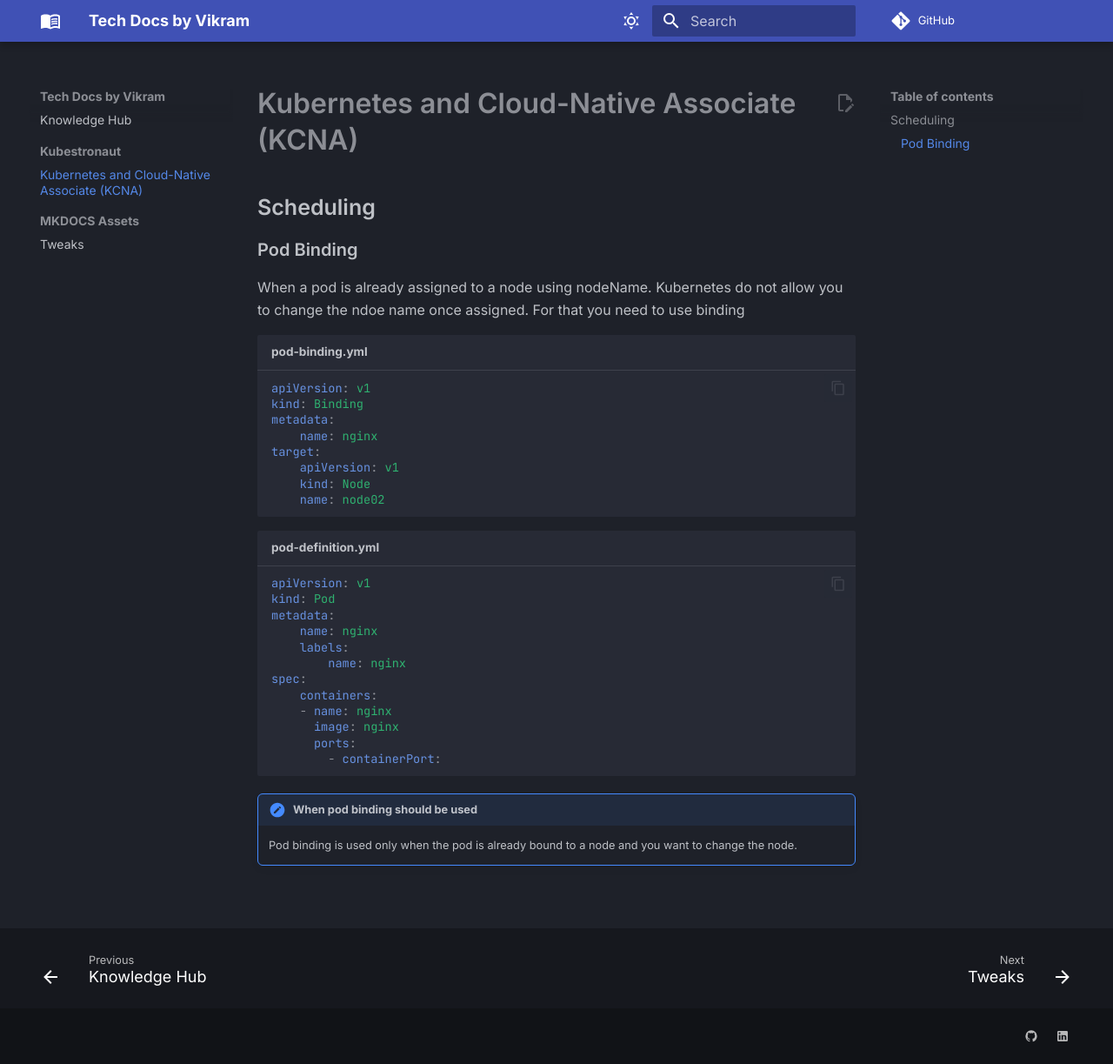
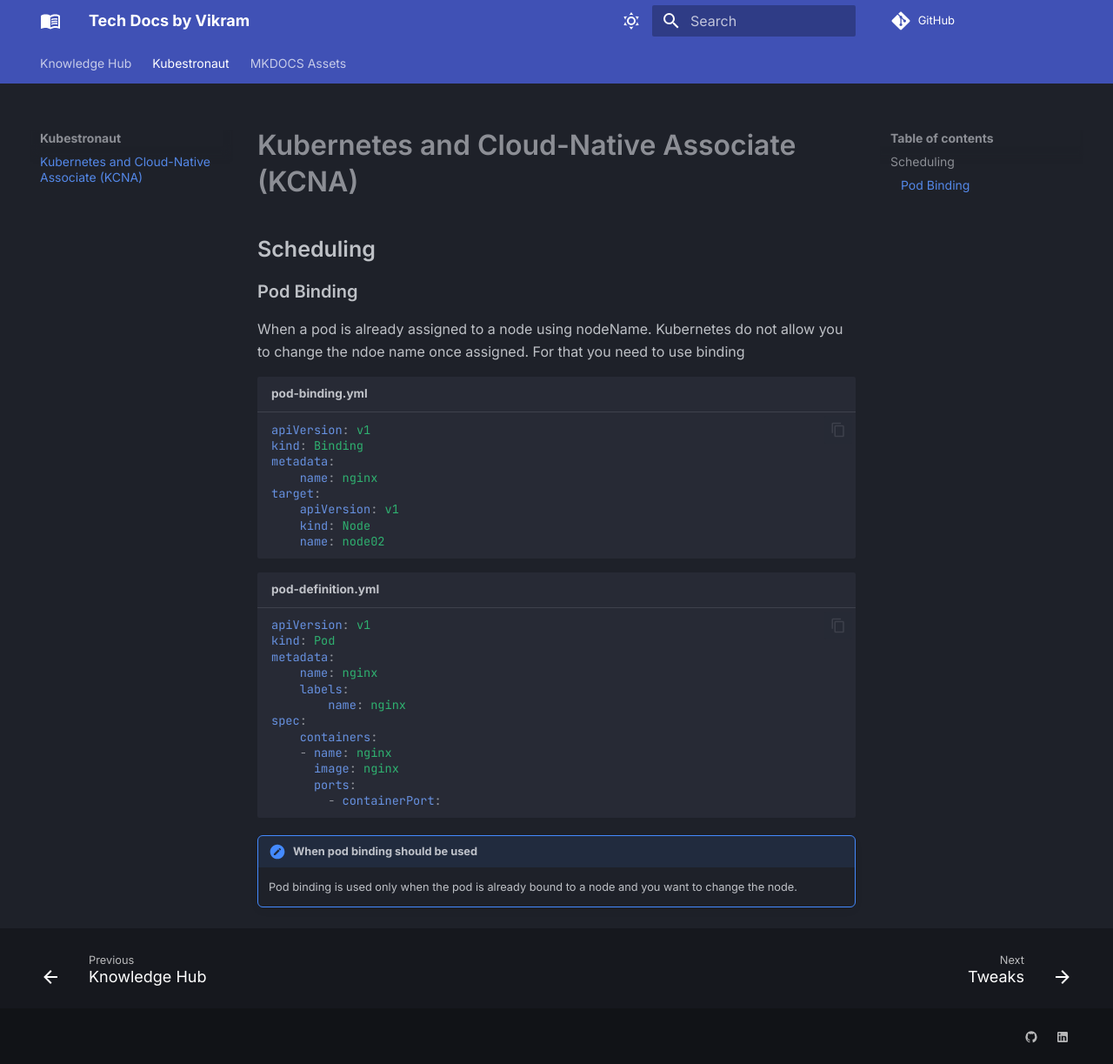
Before and after one commit to vikrampruthvi5/TechDocs, an MkDocs documentation site: the page built from docs/Kubestronaut/KCNA.md, in a window 1280 px wide and 1223 px high. Shown: the whole window at 87% size. Built offline with MkDocs 1.6.1 and Material for MkDocs 9.7.7, drawn with Linux system fonts in a browser that asks for light colours.

Commit message:
Fixed all the bugs and ready to roll

```diff
--- a/mkdocs.yml
+++ b/mkdocs.yml
@@ -16,12 +16,14 @@ theme:
   features:
     - content.tabs.link      # linkable tabs (adds a tiny link icon)
     - navigation.instant
-    - navigation.sections
+    - navigation.tabs
+    # - navigation.tabs.sticky
+    # - navigation.sections
     - navigation.tracking
     - navigation.footer
     - toc.follow
     - content.code.copy
-    - content.action.edit
+    # - content.action.edit
     - content.tabs.link
     - search.suggest
     - search.highlight
@@ -56,8 +58,7 @@ plugins:
   - minify:
       minify_html: true
   - git-revision-date-localized:
-      enable_creation_date: true
-      fallback_to_build_date: true
+      enable_creation_date: false
 
 markdown_extensions:
   - attr_list
```
Also changed, not shown: docs/assets/css/corporate.css (line endings or trailing spaces).
